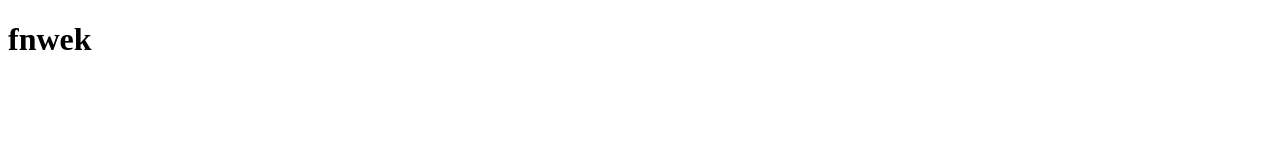
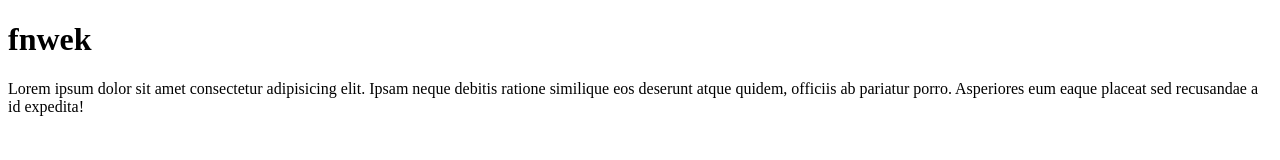
Before and after one commit to safeenayounus/repo, a plain HTML site: page index.html in a window 1280 px wide. Drawn offline with Linux system fonts and the light colour scheme.

Commit message:
added paragraph

```diff
--- a/index.html
+++ b/index.html
@@ -8,5 +8,6 @@
 </head>
 <body>
     <h1>fnwek</h1>
+    <p>Lorem ipsum dolor sit amet consectetur adipisicing elit. Ipsam neque debitis ratione similique eos deserunt atque quidem, officiis ab pariatur porro. Asperiores eum eaque placeat sed recusandae a id expedita!</p>
 </body>
 </html>
```
